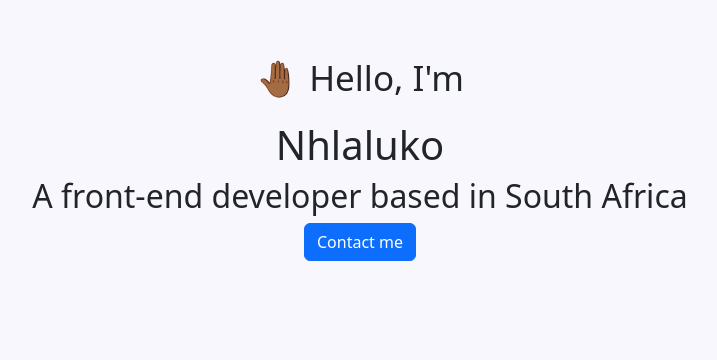
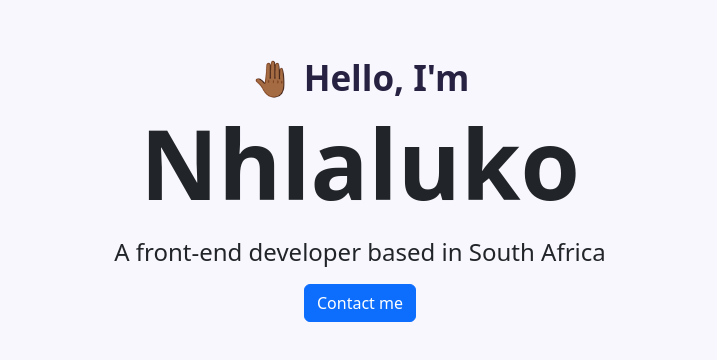
Before and after one commit to Nhlaluk0/Nhlaluko-s-portfolio, a plain HTML site: page index.html in a window 1280 px wide. Shown: the part 108-468 px from the top of the page, without its empty margins (280-997 px from the left). Drawn offline with nearby package versions, Linux system fonts and the light colour scheme.

Commit message:
Updated the styling

```diff
--- a/styles.css
+++ b/styles.css
@@ -11,6 +11,20 @@
 
 .hero p {
   font-size: 35px;
+  margin: 0;
+  font-weight: bold;
+  color: #272142;
+}
+
+.hero h1 {
+  font-size: 96px;
+  font-weight: bold;
+}
+
+.hero h2 {
+  font-size: 24px;
+  line-height: 2;
+  font-weight: normal;
 }
 
 .btn-primary {
```
